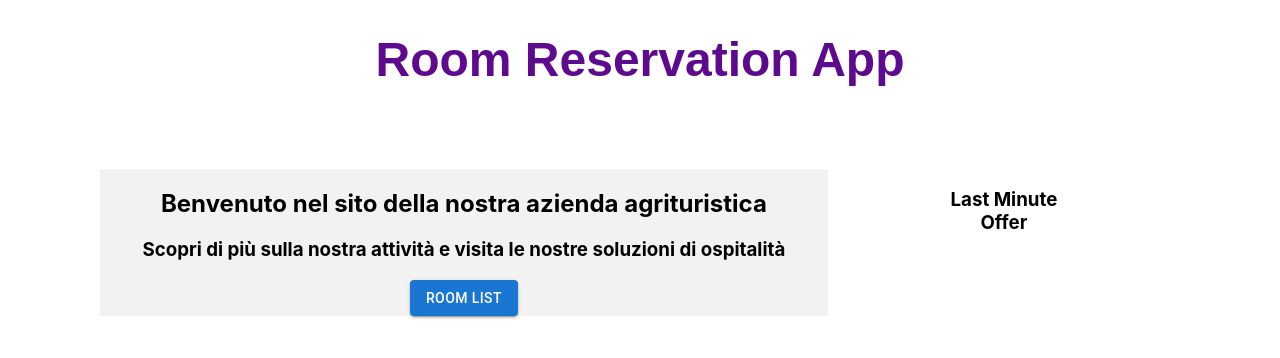
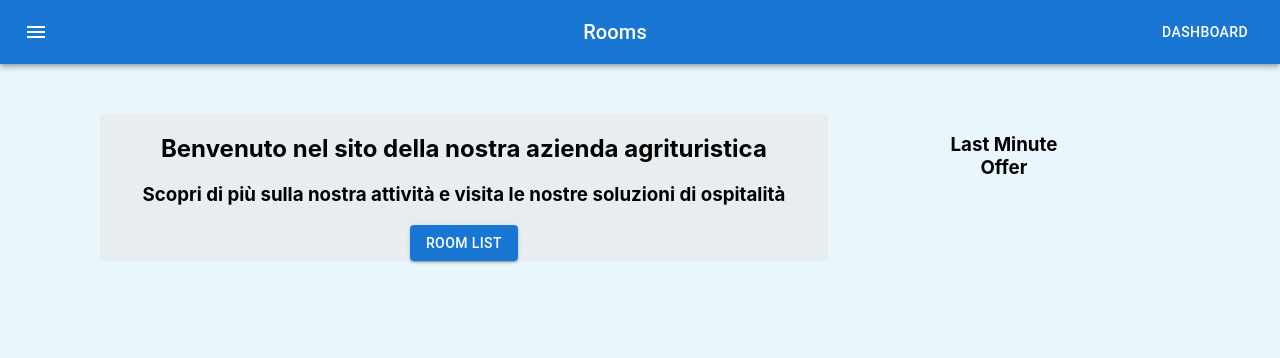
Before and after one commit to FrancescoMicunco/rooms_reservation, a React (Create React App) app: page / in a window 1280 px wide. Shown: the top 358 px of the page. Built offline with nearby package versions, Linux system fonts and the light colour scheme.

Commit message:
style and materia icon

```diff
--- a/package.json
+++ b/package.json
@@ -5,6 +5,7 @@
   "dependencies": {
     "@emotion/react": "^11.10.4",
     "@emotion/styled": "^11.10.4",
+    "@mui/icons-material": "^5.10.3",
     "@mui/material": "^5.10.3",
     "@testing-library/jest-dom": "^5.16.5",
     "@testing-library/react": "^13.3.0",
--- a/src/App.css
+++ b/src/App.css
@@ -22,6 +22,11 @@
     text-decoration: none;
 }
 
+.linkNav {
+    text-decoration: none;
+    color: white;
+}
+
 @keyframes App-logo-spin {
     from {
         transform: rotate(0deg);
--- a/src/App.jsx
+++ b/src/App.jsx
@@ -4,19 +4,19 @@
 import SingleRoom from './Pages/SingleRoom'
 import ErrorPage from './Pages/ErrorPage'
 import Rooms from "./Pages/Rooms";
+import Dashboard from "./Pages/Dashboard";
+import ButtonAppBar from './Components/NavBar'
 
 function App() {
     return (
         <div className="App" >
             <BrowserRouter>
-                <div>
-                    <Link className="link" to='/'>
-                        <h1 className="bigTitle" > Room Reservation App </h1>
-                    </Link>
-                </div>
+                <ButtonAppBar />
+
                 <Routes>
                     <Route exact path="/" element={<HomePage />} />
                     <Route exact path="/rooms" element={<Rooms />} />
+                    <Route exact path="/dashboard" element={<Dashboard />} />
                     <Route exact path="/rooms/:name" element={<SingleRoom />} />
                     <Route exact path="*" element={<ErrorPage />} />
                 </Routes>
--- /dev/null
+++ b/src/Components/NavBar.jsx
@@ -0,0 +1,34 @@
+import * as React from 'react';
+import AppBar from '@mui/material/AppBar';
+import Box from '@mui/material/Box';
+import Toolbar from '@mui/material/Toolbar';
+import Typography from '@mui/material/Typography';
+import Button from '@mui/material/Button';
+import IconButton from '@mui/material/IconButton';
+import MenuIcon from '@mui/icons-material/Menu';
+import { useNavigate, Link } from 'react-router-dom'
+
+export default function ButtonAppBar() {
+    let navigate = useNavigate()
+    return (
+        <Box sx={{ flexGrow: 1 }}>
+            <AppBar position="static">
+                <Toolbar>
+                    <IconButton
+                        size="large"
+                        edge="start"
+                        color="inherit"
+                        aria-label="menu"
+                        sx={{ mr: 2 }}
+                    >
+                        <MenuIcon onClick={() => { navigate('/') }} />
+                    </IconButton>
+                    <Typography variant="h6" component="div" sx={{ flexGrow: 1 }}>
+                        <Link to="/rooms" className='linkNav'> Rooms</Link>
+                    </Typography>
+                    <Button color="inherit" onClick={() => { navigate("/dashboard") }}>Dashboard</Button>
+                </Toolbar>
+            </AppBar>
+        </Box>
+    );
+}
--- a/src/styles/homePage.css
+++ b/src/styles/homePage.css
@@ -1,3 +1,7 @@
+body {
+    background-color: rgba(124, 209, 240, 0.161);
+}
+
 .homePage {
     display: flex;
     padding: 50px 100px;
```
Also changed, not shown: 1 other file (tests, documents, lock files or other folders).
